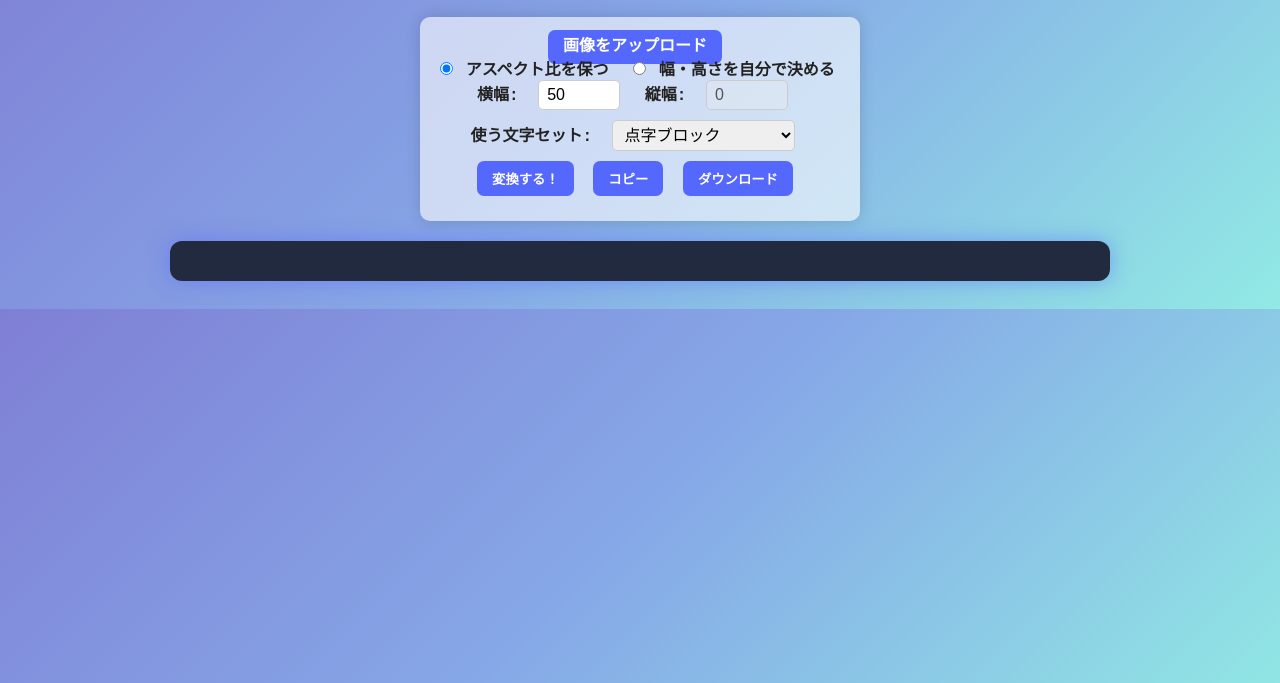
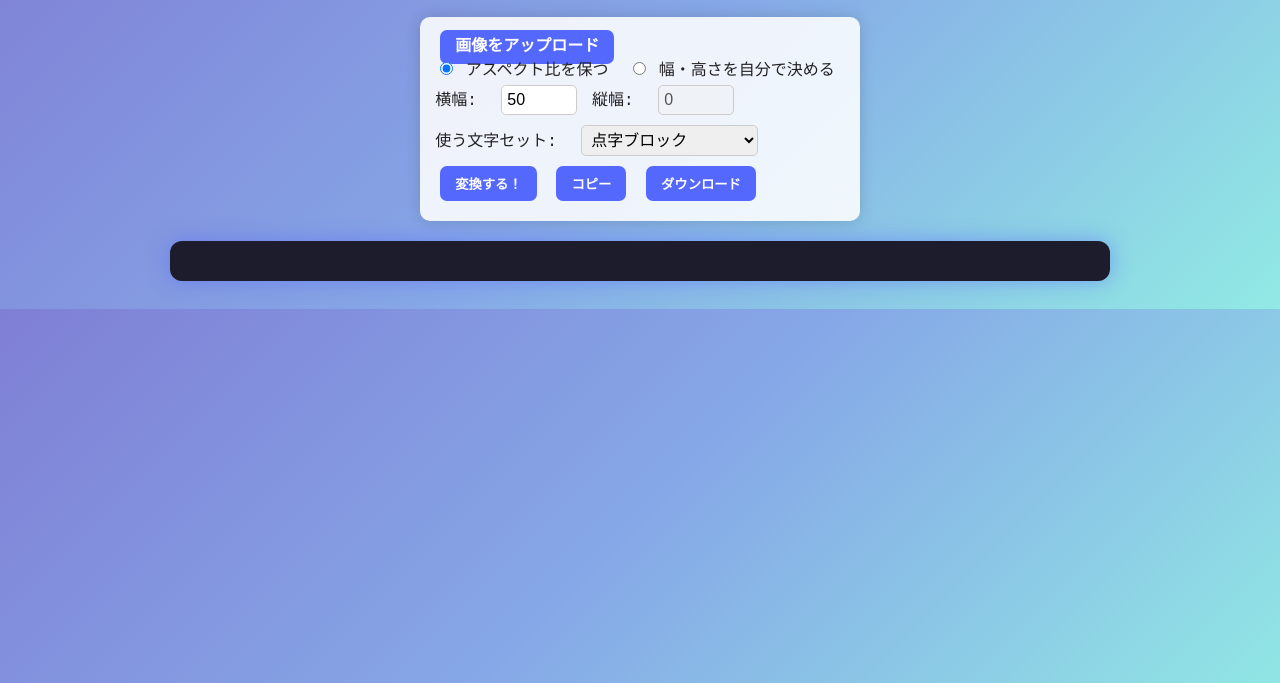
Before and after one commit to kotaaaaaaaa12/AA-maker, a plain HTML site: page index.html in a window 1280 px wide. Shown: the part 117-800 px from the top of the page. Drawn offline with Linux system fonts and the light colour scheme.

Commit message:
Update style.css

```diff
--- a/style.css
+++ b/style.css
@@ -1,5 +1,5 @@
 body {
-  font-family: 'Courier New', Courier, monospace;
+  font-family: 'Courier New', monospace;
   background: linear-gradient(135deg, #7F7FD5, #86A8E7, #91EAE4);
   color: #222;
   padding: 20px;
@@ -8,40 +8,35 @@ body {
 
 h1 {
   margin-bottom: 20px;
-  font-weight: 900;
+  font-weight: bold;
   font-size: 3em;
   color: #fff;
   text-shadow: 2px 2px 8px #0008;
 }
 
 .controls {
-  background: #fff9;
+  background: #ffffffdd;
   border-radius: 10px;
   padding: 15px;
   display: inline-block;
   box-shadow: 0 0 15px rgba(0,0,0,0.15);
   margin-bottom: 20px;
   user-select: none;
+  text-align: left;
 }
 
 label {
-  margin: 0 10px 0 0;
-  font-weight: 600;
+  margin-right: 10px;
 }
 
 input[type="number"],
-select,
-input[type="text"] {
+input[type="text"],
+select {
   font-size: 1em;
-  padding: 5px 8px;
-  margin: 0 15px 10px 0;
+  padding: 5px;
+  margin: 5px;
   border-radius: 5px;
   border: 1px solid #ccc;
-  outline-offset: 2px;
-}
-
-input[type="text"] {
-  width: 250px;
 }
 
 button, .btn {
@@ -51,18 +46,16 @@ button, .btn {
   color: white;
   border-radius: 7px;
   cursor: pointer;
-  font-weight: 700;
-  margin: 0 10px 10px 0;
-  transition: background-color 0.3s ease;
-  user-select: none;
+  font-weight: bold;
+  margin: 5px;
 }
 
 button:hover, .btn:hover {
-  background: #4154d1;
+  background: #3d4ec9;
 }
 
 pre#ascii-art {
-  background: #222a40;
+  background: #1c1c2c;
   color: #d0d6ff;
   padding: 20px;
   font-size: 7px;
```
